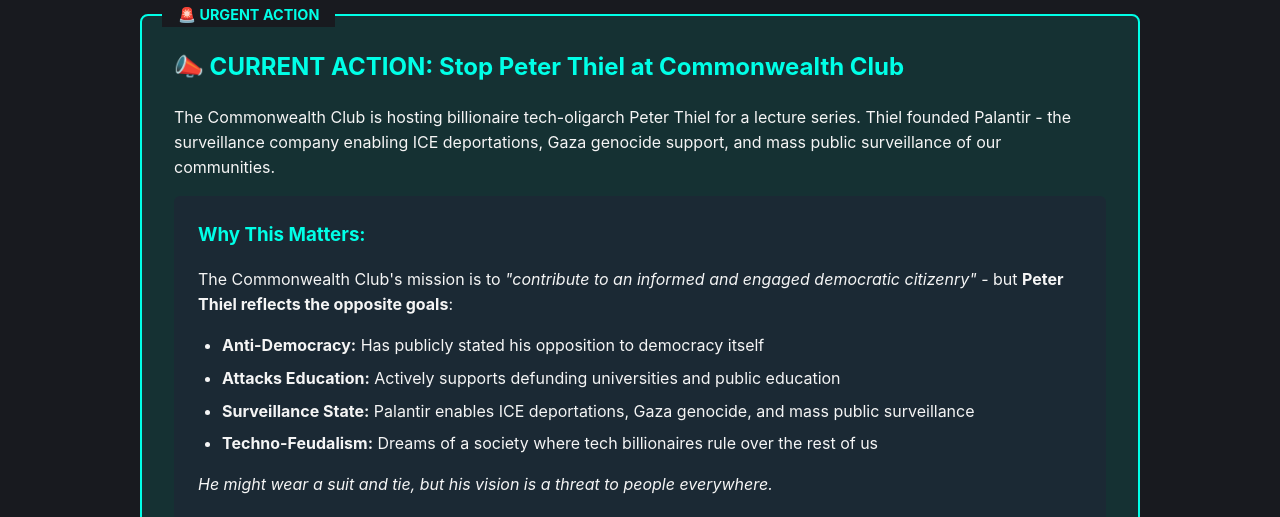
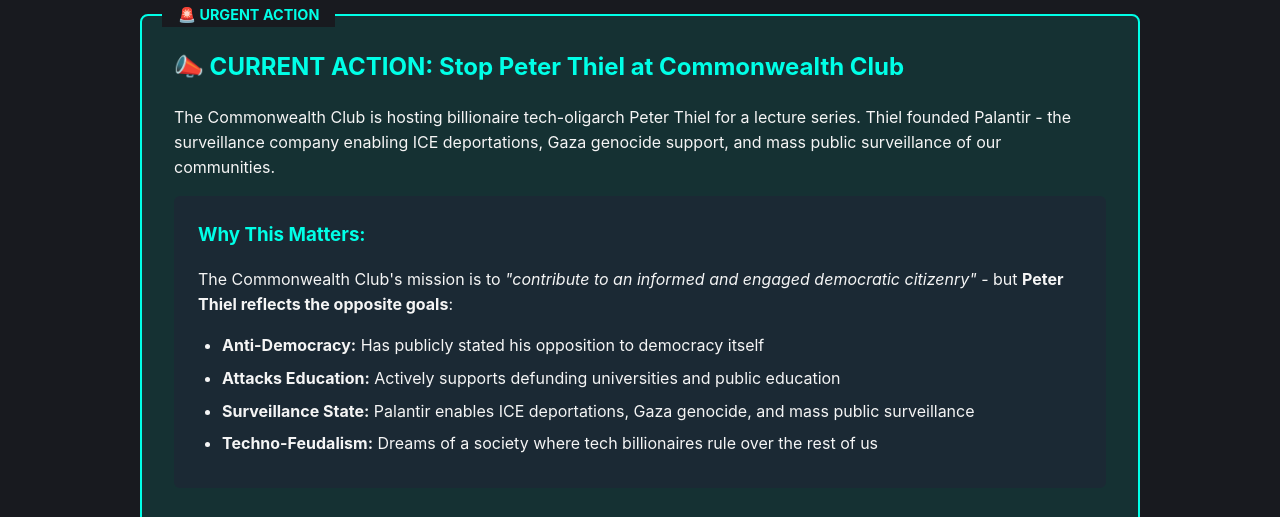
Before and after one commit to madiraa/personal-website, a plain HTML site: page stop-billionaires.html in a window 1280 px wide. Shown: the part 201-718 px from the top of the page. Drawn offline with Linux system fonts and the light colour scheme.

Commit message:
Remove suit and tie line from Thiel action
- Removed the suit and tie closing line
- Keeps messaging focused and direct without unnecessary flourish

```diff
--- a/stop-billionaires.html
+++ b/stop-billionaires.html
@@ -186,7 +186,6 @@
             <li><strong>Surveillance State:</strong> Palantir enables ICE deportations, Gaza genocide, and mass public surveillance</li>
             <li><strong>Techno-Feudalism:</strong> Dreams of a society where tech billionaires rule over the rest of us</li>
           </ul>
-          <p><em>He might wear a suit and tie, but his vision is a threat to people everywhere.</em></p>
         </div>
 
         <a href="https://actionnetwork.org/letters/stop-the-anti-christ-the-commonwealth-club/" class="action-button" target="_blank">📧 Send Letter to Commonwealth Club</a>
```
